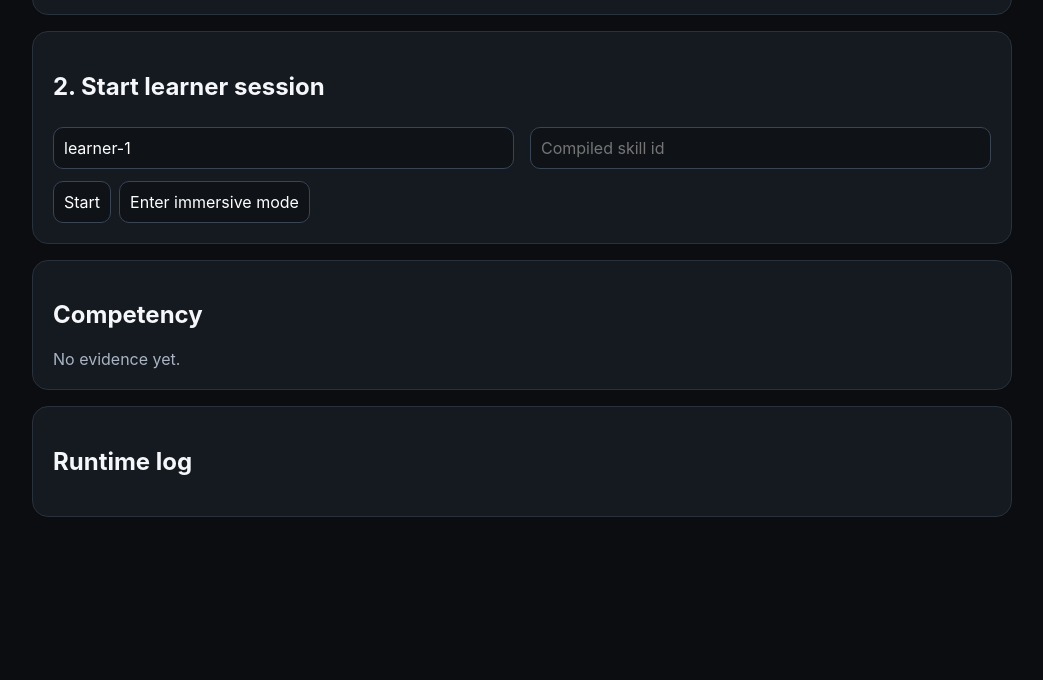
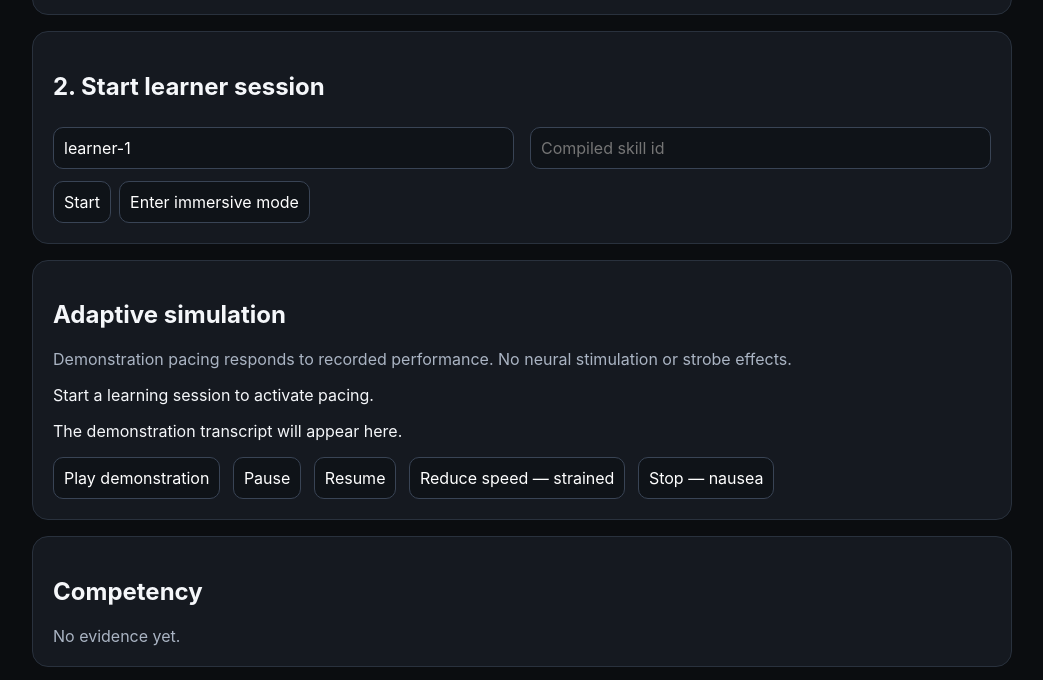
Before and after one commit to mrcodeislife718/Cognified, a website: page apps/web/index.html in a window 1280 px wide. Shown: the part 570-1250 px from the top of the page, without its empty margins (118-1161 px from the left). Before the commit the page ends 1135 px from the top, so only its background shows below. Drawn offline with Linux system fonts and the light colour scheme.

Commit message:
feat(ecss): surface adaptive pacing and learner override controls in web UI

```diff
--- a/apps/web/index.html
+++ b/apps/web/index.html
@@ -39,6 +39,18 @@
     <button id="submit">Submit evidence</button>
   </section>
 
+  <section aria-label="Adaptive E-CSS simulation">
+    <h2>Adaptive simulation</h2>
+    <p class="muted">Demonstration pacing responds to recorded performance. No neural stimulation or strobe effects.</p>
+    <p id="pacingStatus" role="status">Start a learning session to activate pacing.</p>
+    <p id="demoStep" aria-live="polite">The demonstration transcript will appear here.</p>
+    <button id="playDemo">Play demonstration</button>
+    <button id="pauseDemo">Pause</button>
+    <button id="resumeDemo" disabled>Resume</button>
+    <button id="strainDemo">Reduce speed — strained</button>
+    <button id="nauseaDemo">Stop — nausea</button>
+  </section>
+
   <section>
     <h2>Competency</h2>
     <div id="metrics" class="muted">No evidence yet.</div>
```
